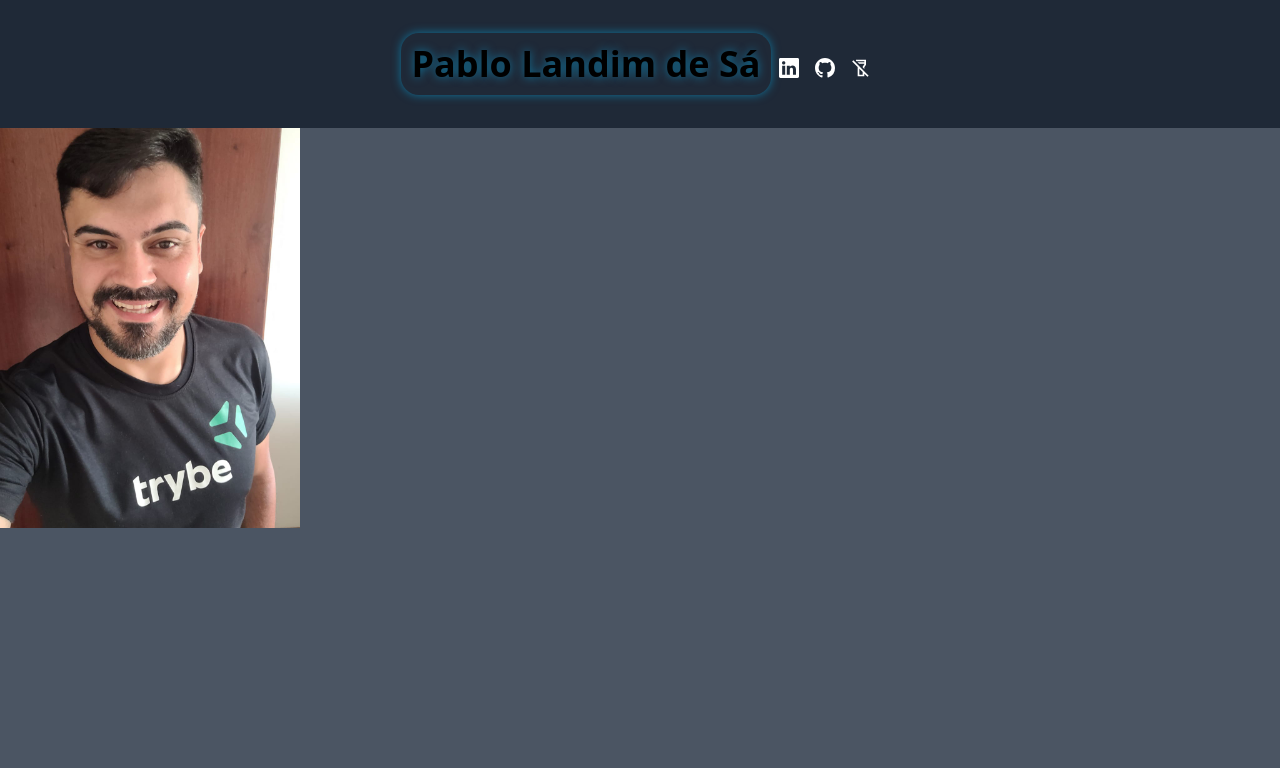
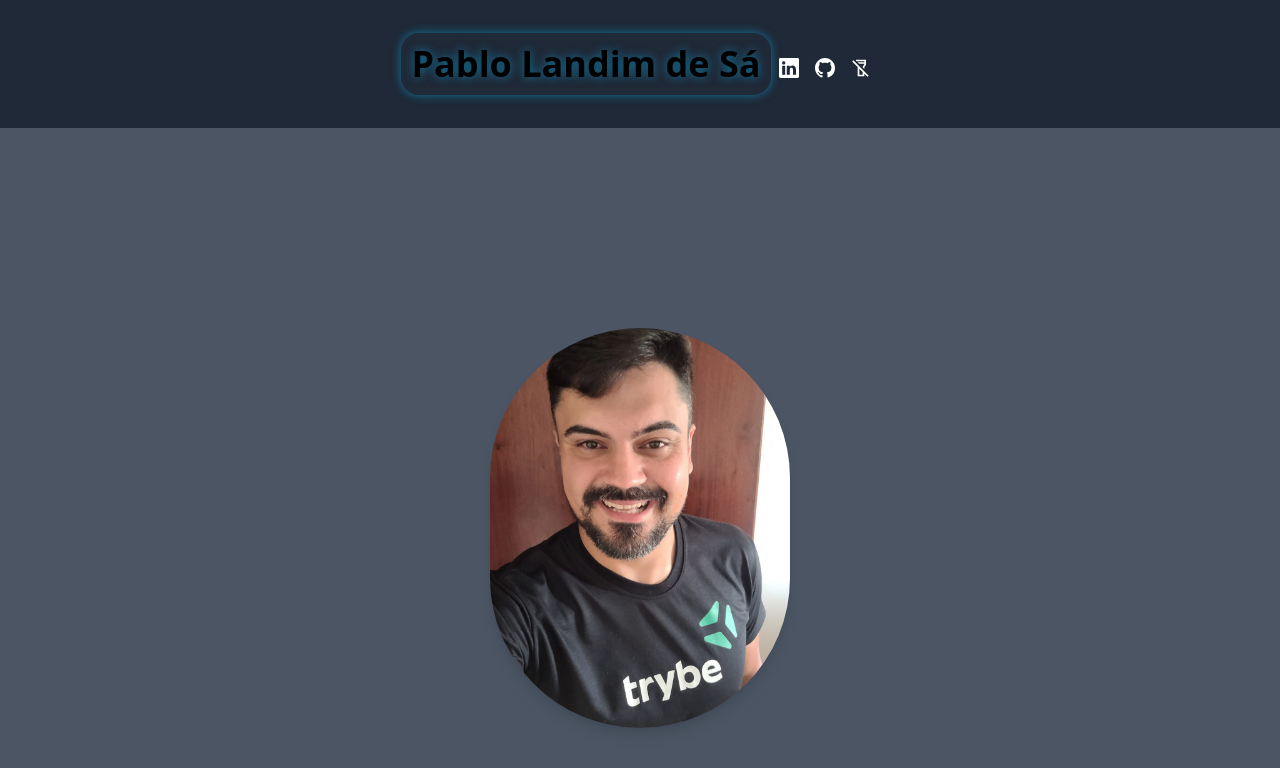
Before and after one commit to PabloLSa/my, a Next.js app: page / in a window 1280 px wide. Shown: the top 768 px of the page. Built offline with nearby package versions, Linux system fonts and the light colour scheme.

Commit message:
Nav
Border radius, centralização simétrica e mudança de tamanho da imagem foto

```diff
--- a/components/Nav.jsx
+++ b/components/Nav.jsx
@@ -6,9 +6,8 @@ import Image from 'next/image';
 
 function Nav() {
   const theme = useContext(ThemeContext);
-  // console.log(theme);
-  const [themeClasses, setThemeClasses]
-    = useState('bg-gray-600 h-full');
+  const [themeClasses, setThemeClasses] = useState('bg-gray-600 h-full');
+
   useEffect(() => {
     setThemeClasses(
       theme.color === 'light'
@@ -16,10 +15,21 @@ function Nav() {
         : 'bg-gray-600 h-full'
     );
   }, [theme.color]);
+
   return (
     <div className={themeClasses}>
-      <Image src='/myphoto.jpeg' width={300} height={200} alt='Minha Foto' />
+      <div className="flex justify-center items-center h-full">
+        <Image
+          src='/myphoto.jpeg'
+          width={300}
+          height={200}
+          alt='Minha Foto'
+          className="rounded-full shadow-lg h-95 w-95 object-cover mx-auto my-8"
+        />
+      </div>
     </div>
   );
 }
+
+
 export default Nav;
```
